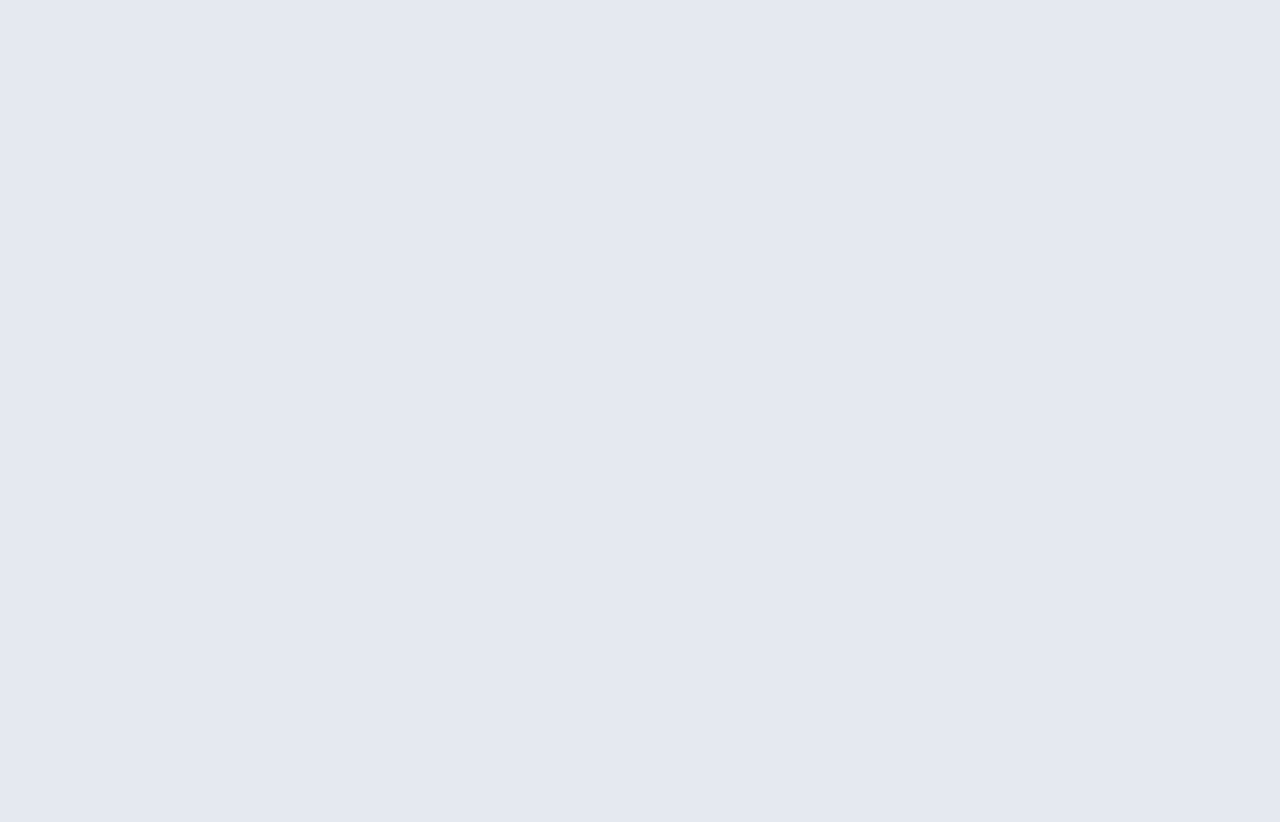
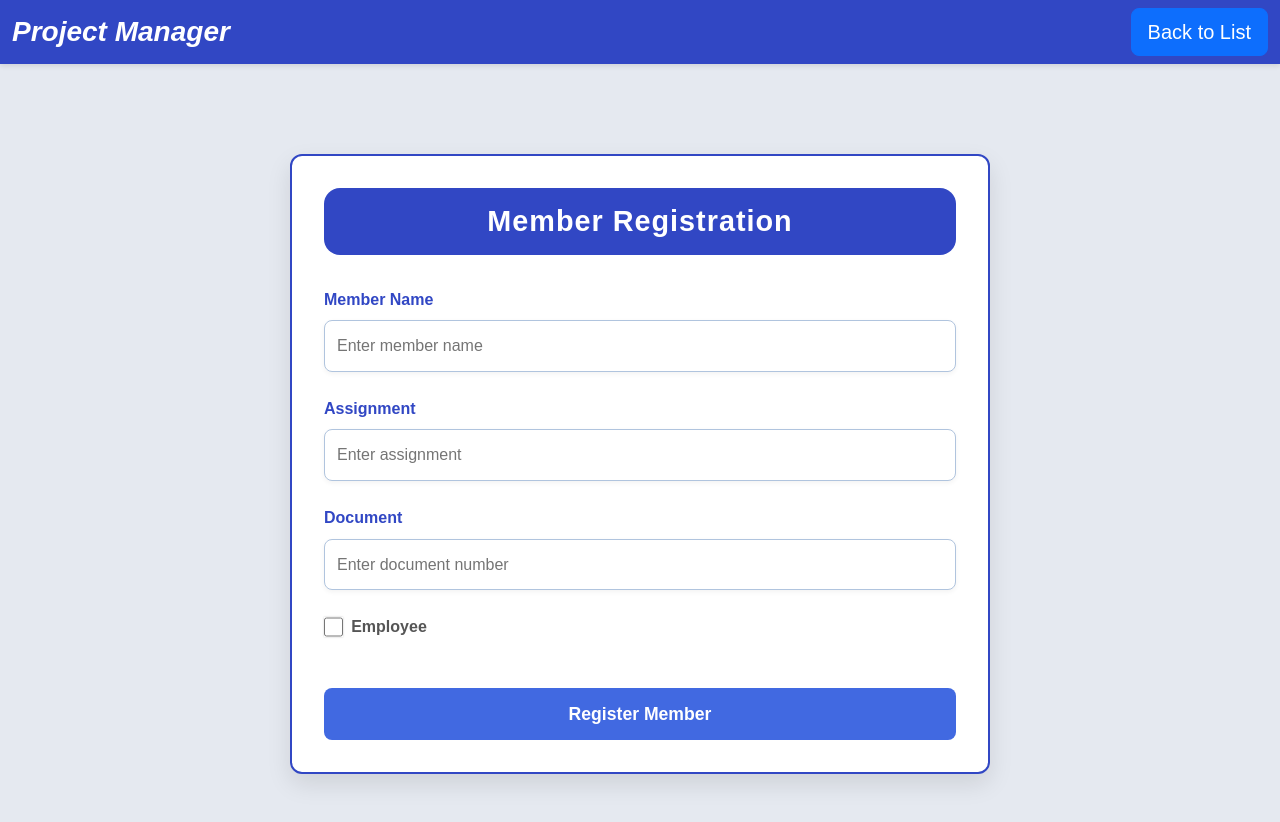
Before and after one commit to Matheus-Freitas0/training-react, a React (Vite) app: page /register/1 in a window 1280 px wide. Before the commit this address had no page. Shown: the top 822 px of the page. Before the commit the page ends 800 px from the top, so only its background shows below. Built offline with nearby package versions, Linux system fonts and the light colour scheme.

Commit message:
Added route for member edit page and updated max-width in MemberForm.css

```diff
--- a/src/App.jsx
+++ b/src/App.jsx
@@ -8,6 +8,7 @@ const App = () => (
             <Routes>
                 <Route path="/" element={<MemberListPage />} />
                 <Route path="/register" element={<MemberRegisterAndEditPage />} />
+                <Route path="/register/:id" element={<MemberRegisterAndEditPage />} />
             </Routes>
     </Router>
 );
--- a/src/components/membersRegisterAndEdit/MemberForm.css
+++ b/src/components/membersRegisterAndEdit/MemberForm.css
@@ -10,7 +10,7 @@
 
 .form-wrapper {
     width: 100%;
-    max-width: 800px;
+    max-width: 700px;
     background-color: #ffffff;
     border-radius: 12px;
     border: 2px solid #3147c4;
```
